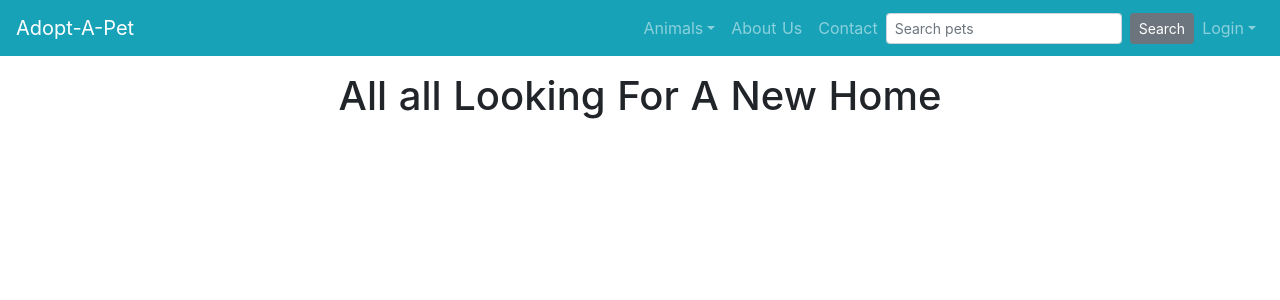
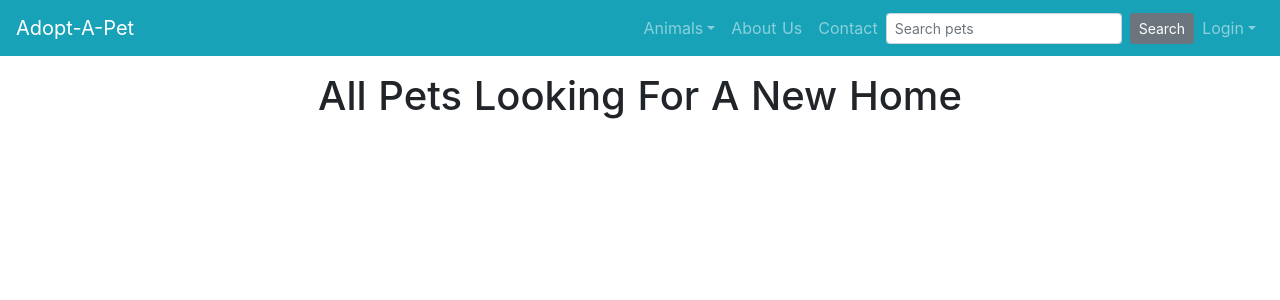
Before and after one commit to will-i-code420/pet-adopt2, a Nuxt app: page /pets/all in a window 1280 px wide. Shown: the top 300 px of the page. Built offline with nearby package versions, Linux system fonts and the light colour scheme.

Commit message:
created function to determine title of pet page depending on selected species

```diff
--- a/pages/pets/_species/index.vue
+++ b/pages/pets/_species/index.vue
@@ -4,7 +4,7 @@
       <b-row>
         <b-col>
           <h1 class="text-center py-3">
-            All {{ $route.params.species }} Looking For A New Home
+            All {{ title }} Looking For A New Home
           </h1>
         </b-col>
       </b-row>
@@ -30,6 +30,13 @@ export default {
     pets () {
       const species = this.$route.params.species.substring(0, 3)
       return this.$store.getters['pets/getAllSelectedSpecies'](species)
+    },
+    title () {
+      if (this.$route.params.species === 'all') {
+        return 'Pets'
+      } else {
+        return this.$route.params.species.replace(/^./, this.$route.params.species[0].toUpperCase())
+      }
     }
   },
   head () {
```
